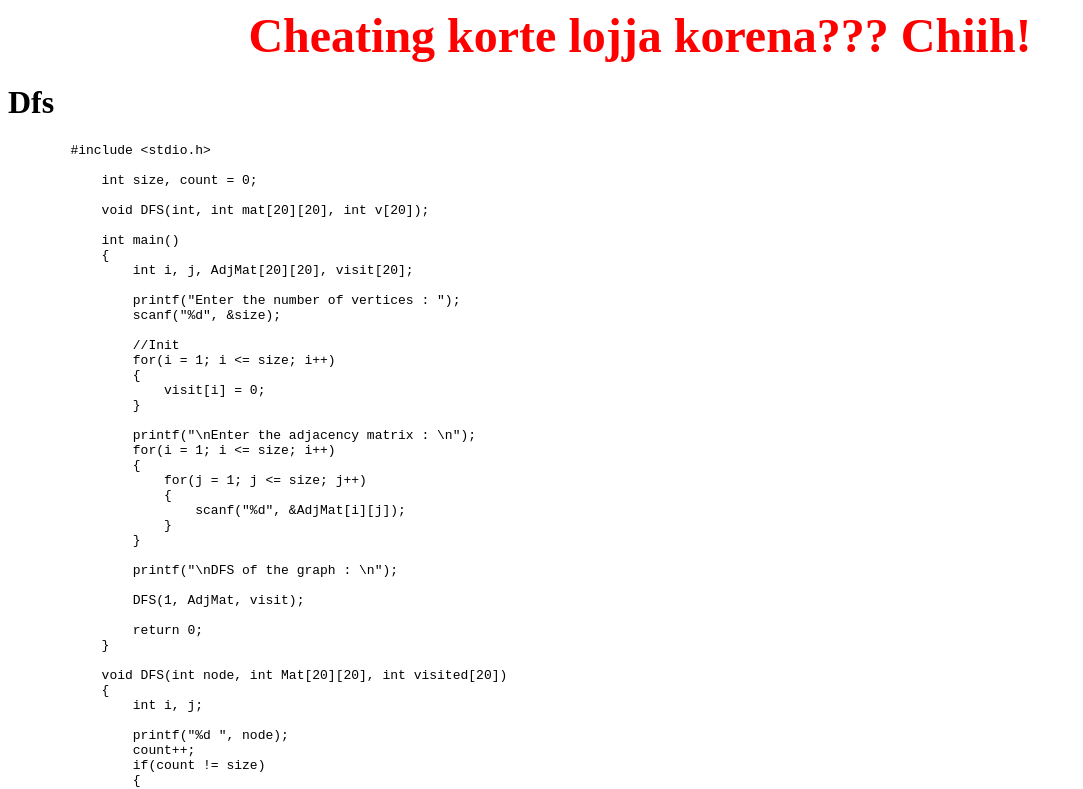
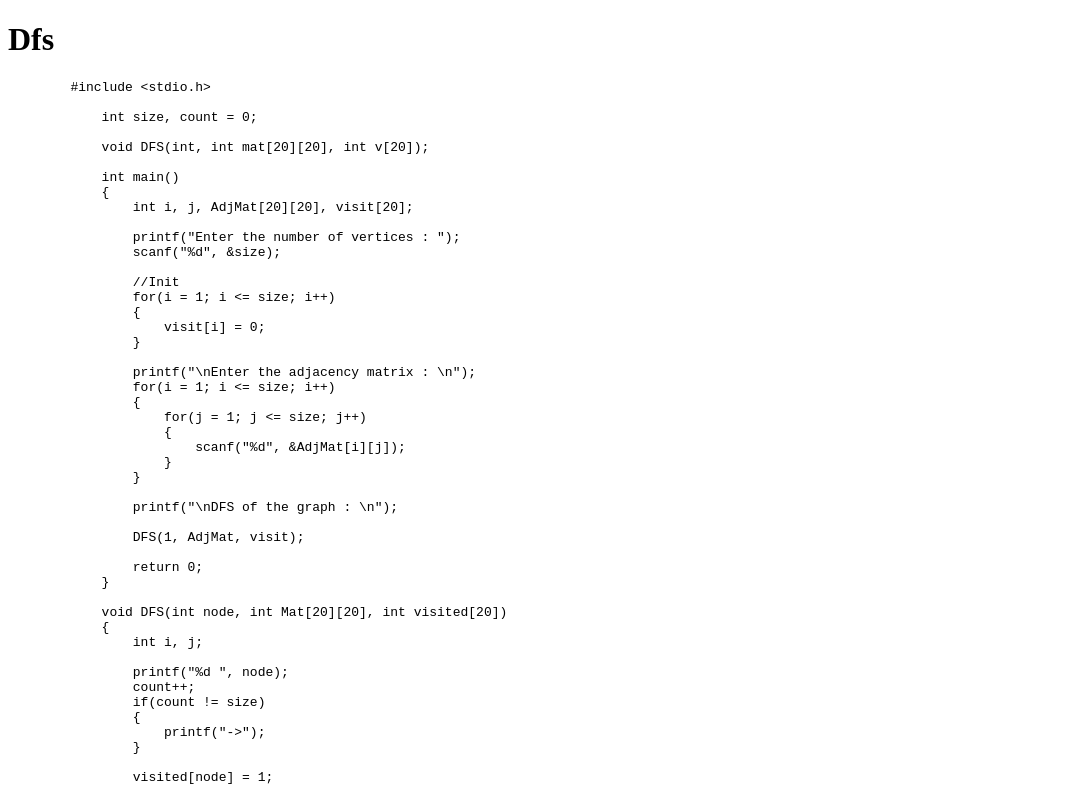
Before and after one commit to Riponz/cc9, a plain HTML site: page index.html in a window 1280 px wide. Shown: the top 789 px of the page, without its empty margins (0-1083 px from the left). Drawn offline with Linux system fonts and the light colour scheme.

Commit message:
Update index.html

```diff
--- a/index.html
+++ b/index.html
@@ -12,8 +12,6 @@
     }
 </style>
 <body>
-
-    <center><font size="8" color="red"><b>Cheating korte lojja korena??? Chiih!</b></font></center>
     <h1>Dfs</h1>
     <pre>
         #include &lt;stdio.h&gt;
```
